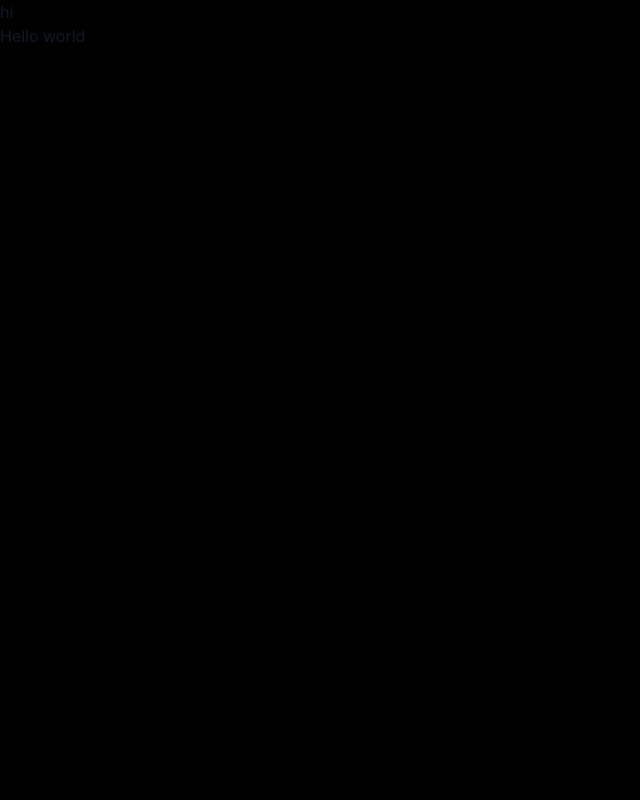
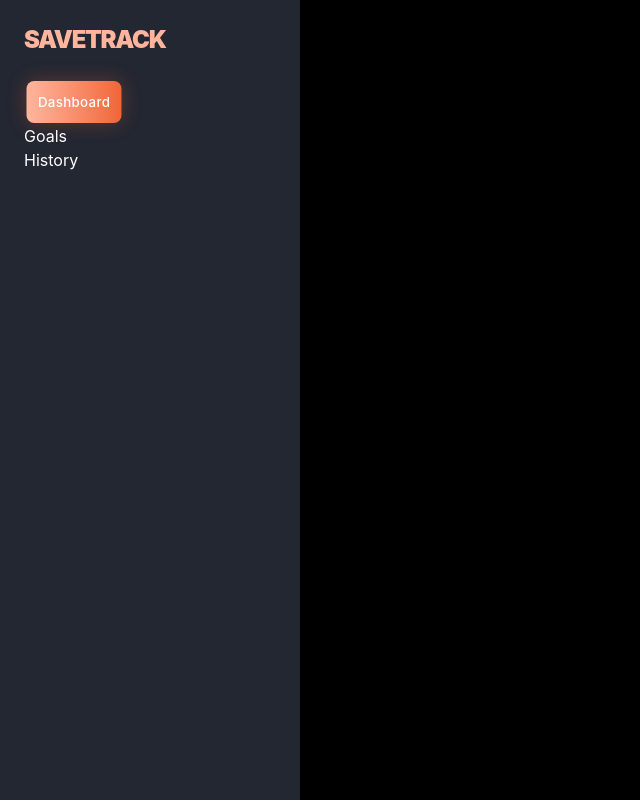
Before and after one commit to HarDexTech/savingsTracker, a React (Vite) app in the folder SaveTrack/: page / in a window 1280 px wide. Shown: the whole page, without its empty margins (0-640 px from the left). Built offline with nearby package versions, Linux system fonts and the light colour scheme.

Commit message:
Refactor Dashboard layout and enhance styling with Tailwind CSS

```diff
--- a/SaveTrack/src/pages/Dashboard.jsx
+++ b/SaveTrack/src/pages/Dashboard.jsx
@@ -1,9 +1,18 @@
 function DashBoard() {
   return (
-    <section className="bg-black h-[100dvh] w-full">
-      <aside className="container">hi</aside>
-      <aside className="container"></aside>
-      <main>Hello world</main>
+    <section className="bg-black h-dvh w-full">
+      <aside className="p-6 sidebar h-dvh w-75 bg-(--bg-surface-elevated)">
+        <h1 class="text-2xl font-black text-[#ffb59d] uppercase tracking-tighter">
+          SaveTrack
+        </h1>
+
+        <div className="btnContainer flex flex-col items-start py-6">
+          <button className="text-(--text-main) bg-linear-to-r from-[#ffb59d] to-[#f06536] rounded-lg shadow-[0_0_20px_rgba(240,101,54,0.3)] flex items-center space-x-3 p-3 font-['Inter'] font-medium text-sm tracking-wide transition-transform duration-200 scale-95 active:scale-90 cursor-pointer">Dashboard</button>
+          <button className="text-(--text-main)">Goals</button>
+          <button className="text-(--text-main)">History</button>
+        </div>
+      </aside>
+      <main></main>
     </section>
   );
 }
```
Also changed, not shown: SaveTrack/src/index.css (+5 -4 lines).
